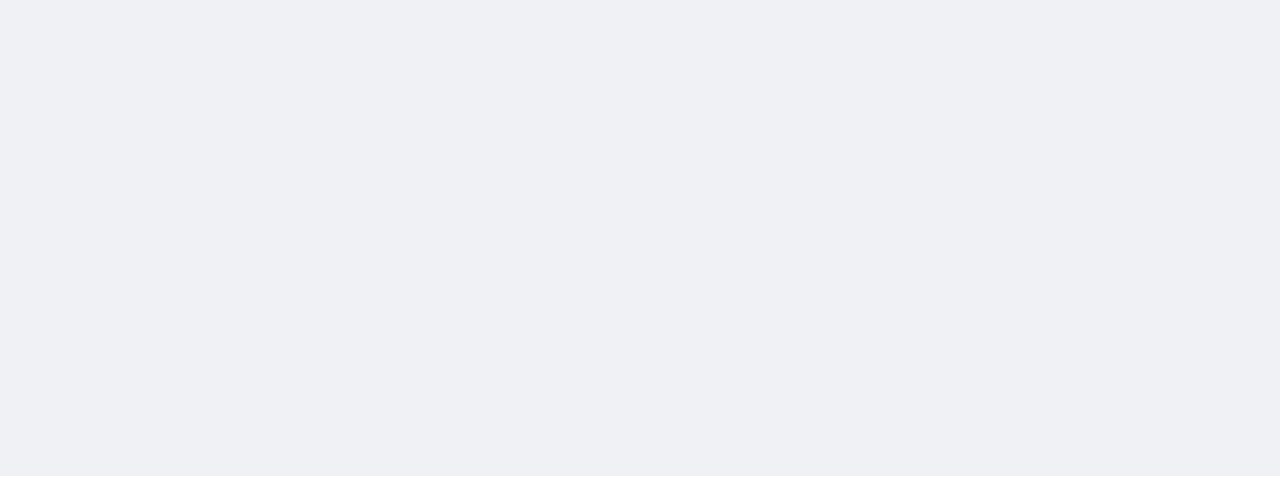
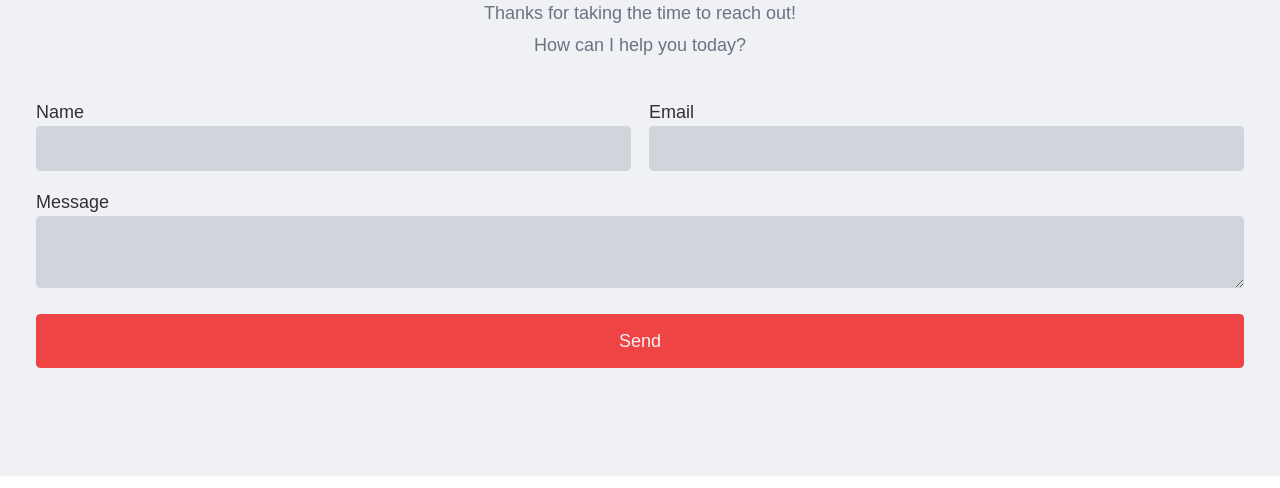
Before and after one commit to o2dependent/minimal-blog-portfolio, a Gatsby site: page /contact in a window 1280 px wide. Shown: the part 198-686 px from the top of the page. Built offline with nearby package versions, Linux system fonts and the light colour scheme; Gatsby itself is replaced by a stand-in of ours; no server answers.

Commit message:
contact / netlify & sitemap plugins / input styles

```diff
--- a/gatsby-config.js
+++ b/gatsby-config.js
@@ -2,9 +2,10 @@ require("dotenv").config()
 
 module.exports = {
   siteMetadata: {
-    title: `Gatsby Default Starter`,
-    description: `Kick off your next, great Gatsby project with this default starter. This barebones starter ships with the main Gatsby configuration files you might need.`,
-    author: `@gatsbyjs`,
+    title: `Ethan Olsen Development`,
+    siteUrl: `https://www.eolsen.dev`,
+    description: `Ethan Olsen's web development portfolio. React, Gatsby, CSS tips and more.`,
+    author: `Ethan Olsen`,
   },
   plugins: [
     `gatsby-plugin-react-helmet`,
@@ -36,6 +37,8 @@ module.exports = {
       },
     },
     `gatsby-plugin-postcss`,
+    `gatsby-plugin-netlify`,
+    `gatsby-plugin-sitemap`,
     `gatsby-plugin-offline`,
   ],
 }
--- a/package.json
+++ b/package.json
@@ -10,10 +10,12 @@
     "gatsby": "^2.26.1",
     "gatsby-image": "^2.5.0",
     "gatsby-plugin-manifest": "^2.6.1",
+    "gatsby-plugin-netlify": "^2.11.0",
     "gatsby-plugin-offline": "^3.4.0",
     "gatsby-plugin-postcss": "^3.6.0",
     "gatsby-plugin-react-helmet": "^3.4.0",
     "gatsby-plugin-sharp": "^2.8.0",
+    "gatsby-plugin-sitemap": "^2.12.0",
     "gatsby-source-datocms": "^2.5.8",
     "gatsby-source-filesystem": "^2.5.0",
     "gatsby-transformer-sharp": "^2.6.0",
--- a/src/components/header.js
+++ b/src/components/header.js
@@ -82,7 +82,7 @@ const Header = ({ siteTitle }) => {
             </svg>
           </button>
           <button className="max-h-10 h-full dark:text-gray-900 text-gray-200 font-medium rounded bg-red-500 dark:bg-blue-400 w-23">
-            <Link to="contact">contact</Link>
+            <Link to="/contact">contact</Link>
           </button>
         </div>
       </nav>
--- a/src/components/navProtector.tsx
+++ b/src/components/navProtector.tsx
@@ -1,4 +1,3 @@
-import { type } from "os"
 import React from "react"
 
 type I_Type = "main" | "accent"
--- a/src/pages/contact.js
+++ b/src/pages/contact.js
@@ -1,5 +1,54 @@
 import React from "react"
+import NavProtector from "../components/navProtector"
 
 export default function contact() {
-  return <div></div>
+  return (
+    <div className="container mx-auto">
+      <NavProtector type="main" />
+      <h1 className="text-4xl text-center mb-4">Contact</h1>
+      <p className="max-w-md mx-auto text-center mb-1 text-gray-500 dark:text-gray-400">
+        Thanks for taking the time to reach out!
+      </p>
+      <p className="max-w-md mx-auto text-center mb-1 text-gray-500 dark:text-gray-400">
+        How can I help you today?
+      </p>
+      <form
+        onSubmit={e => e.preventDefault()}
+        className="mx-auto grid gap-4 p-4 md:p-8 grid-cols-1 md:grid-cols-2 place-content-center"
+        name="contact"
+        method="POST"
+        data-netlify="true"
+      >
+        <p className="m-0">
+          <label>
+            Name
+            <br />
+            <input className="w-full" type="text" name="name" />
+          </label>
+        </p>
+        <p className="m-0">
+          <label>
+            Email
+            <br />
+            <input className="w-full" type="email" name="email" />
+          </label>
+        </p>
+        <p className="md:col-span-2 m-0">
+          <label>
+            Message
+            <br />
+            <textarea className="w-full" name="message"></textarea>
+          </label>
+        </p>
+        <p className="md:col-span-2">
+          <button
+            className="h-12 w-full dark:text-gray-900 text-gray-200 font-medium rounded bg-red-500 dark:bg-blue-400"
+            type="submit"
+          >
+            Send
+          </button>
+        </p>
+      </form>
+    </div>
+  )
 }
--- a/src/styles/global.css
+++ b/src/styles/global.css
@@ -46,6 +46,15 @@
 html,
 body {
   min-height: 100vh;
+}
+
+input,
+textarea {
+  @apply rounded p-2 bg-gray-300 dark:bg-gray-500;
+}
+
+p {
+  @apply text-base;
 }
 
 .hero-gradient {
@@ -164,8 +173,5 @@ body {
   @apply text-xl;
 }
 .content-styles pre {
-  @apply text-xl;
+  @apply text-base;
 }
-.content-styles p {
-  @apply text-xl;
-}
--- a/src/templates/BlogTemplate.js
+++ b/src/templates/BlogTemplate.js
@@ -21,7 +21,7 @@ export default function BlogTemplate({
   },
 }) {
   // MOCK TAGS FOR A POST
-  const tags = ["React"]
+  const tags = []
   return (
     <>
       <SEO title={title} description={preview} />
--- a/src/templates/ProjectTemplate.js
+++ b/src/templates/ProjectTemplate.js
@@ -36,7 +36,7 @@ export default function BlogTemplate({
   },
 }) {
   // MOCK TAGS FOR A POST
-  const tags = ["React"]
+  const tags = []
   return (
     <>
       <SEO title={title} description={preview} />
```
Also changed, not shown: 1 other file.
